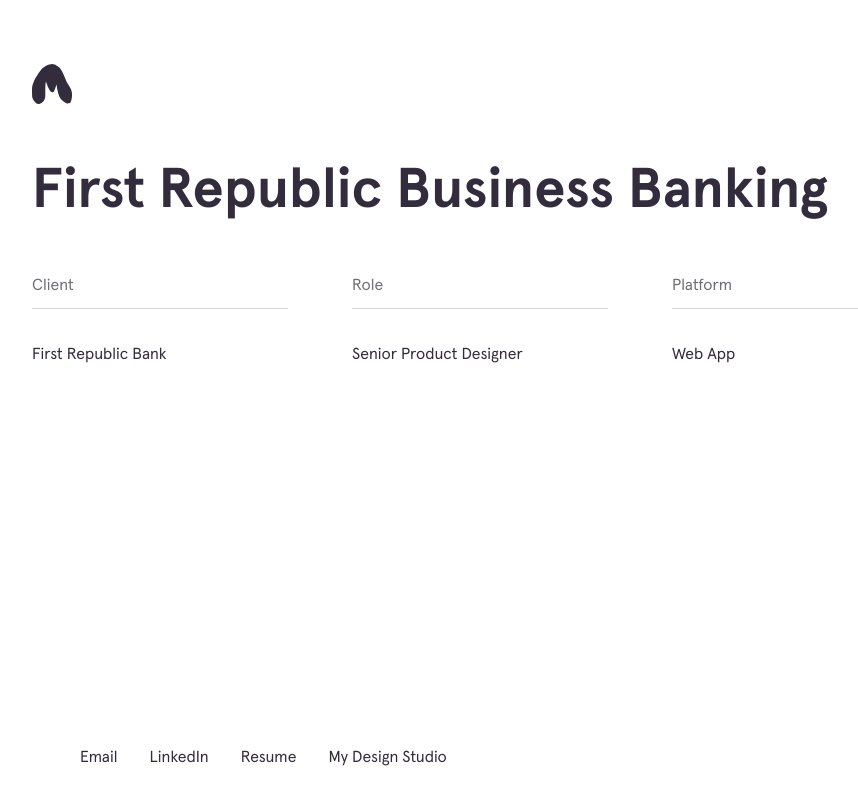
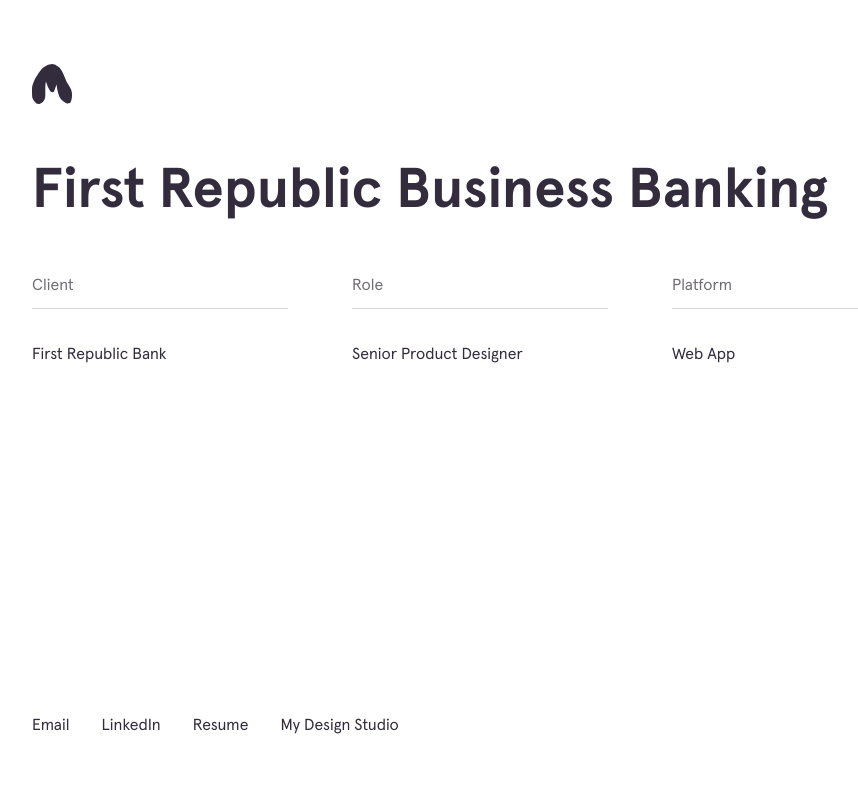
Before and after one commit to gabewolford/alex-barron-portfolio, a Nuxt app: page /first-republic in a window 1280 px wide. Shown: the whole page, without its empty margins (160-1018 px from the left). Built offline with nearby package versions, Linux system fonts and the light colour scheme.

Commit message:
added dedicated project footer to layout

```diff
--- /dev/null
+++ b/components/ProjectFooter.vue
@@ -0,0 +1,24 @@
+<script setup></script>
+
+<template>
+  <footer class="absolute bottom-0 flex flex-row mx-8 lg:mx-48 py-8 lg:py-16">
+    <nav
+      class="col-span-2 lg:col-start-3 lg:col-span-8 flex flex-col lg:flex-row gap-8 justify-between"
+    >
+      <div class="flex flex-col lg:flex-row gap-8">
+        <NuxtLink to="mailto:acbarron4@gmail.com" target="_blank"
+          >Email</NuxtLink
+        >
+        <NuxtLink
+          to="https://www.linkedin.com/in/alexandrabarron/"
+          target="_blank"
+          >LinkedIn</NuxtLink
+        >
+        <NuxtLink to="" target="_blank">Resume</NuxtLink>
+        <NuxtLink to="https://smallhound.co" target="_blank"
+          >My Design Studio</NuxtLink
+        >
+      </div>
+    </nav>
+  </footer>
+</template>
--- a/layouts/projects.vue
+++ b/layouts/projects.vue
@@ -7,5 +7,5 @@
       <slot />
     </div>
   </main>
-  <AppFooter />
+  <ProjectFooter />
 </template>
```
